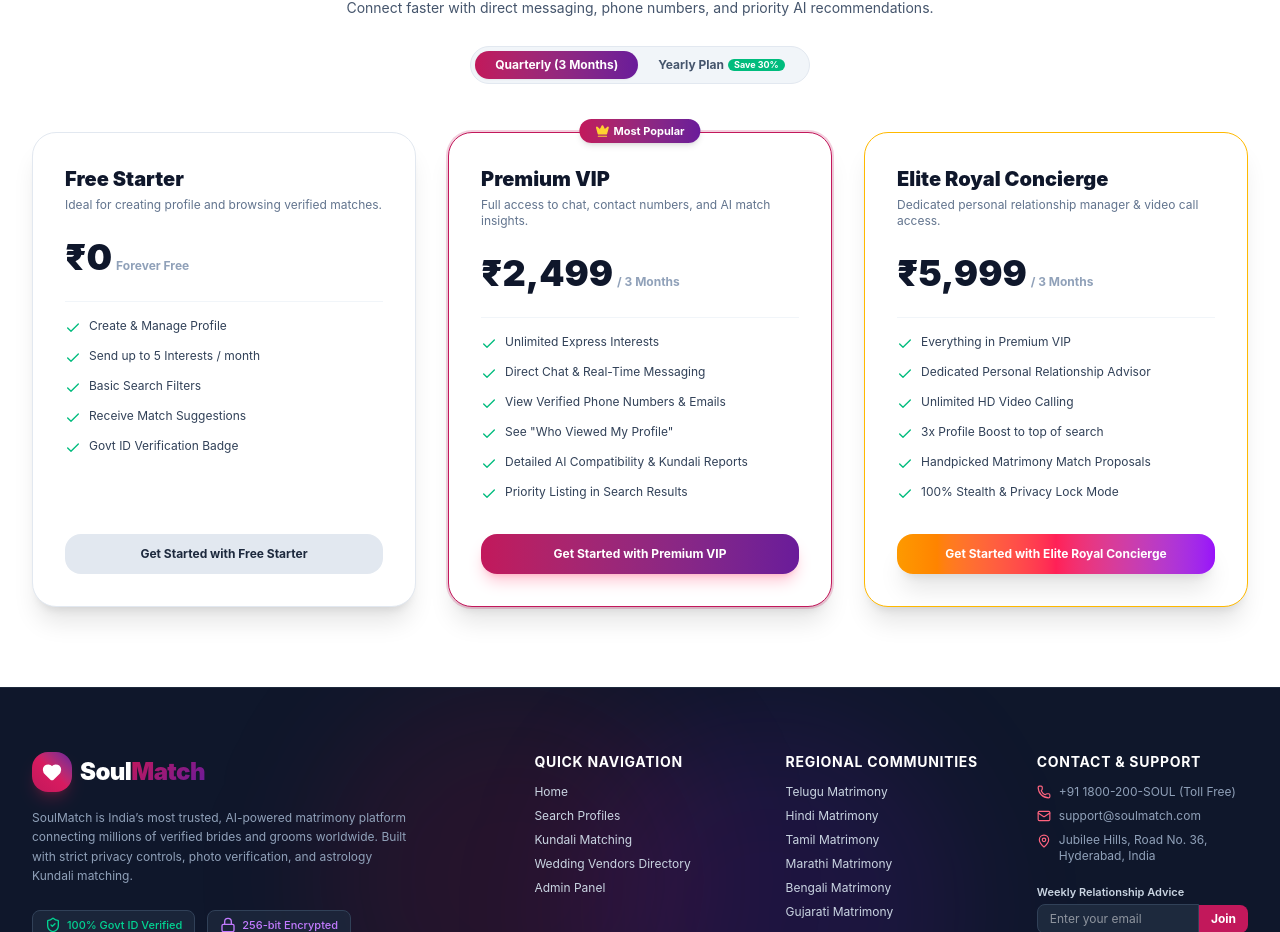
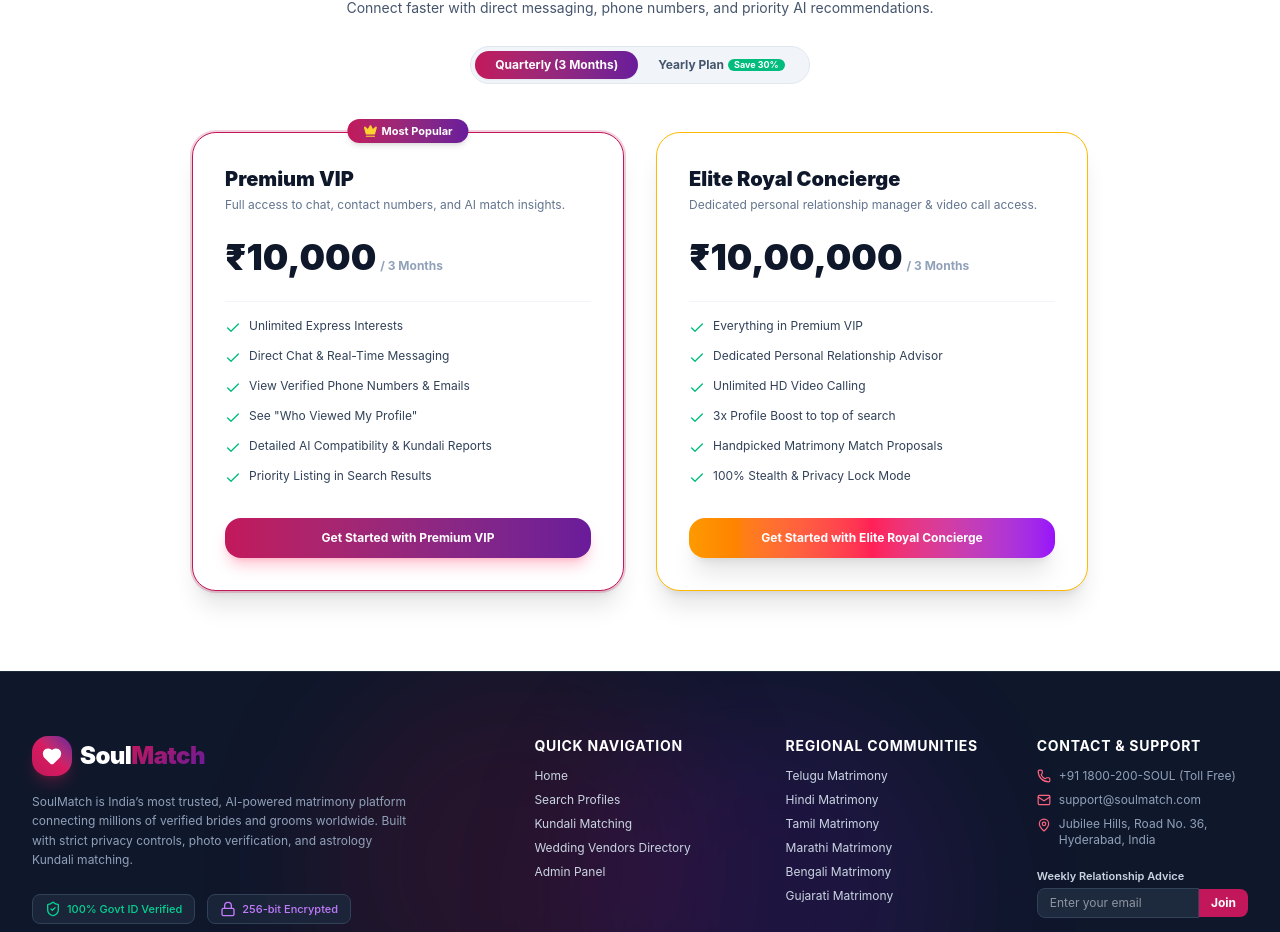
Before and after one commit to Harshavardhanyedla/matrimony, a React (Vite) app: page / in a window 1280 px wide. Shown: the part 3439-4371 px from the top of the page. Built offline with nearby package versions, Linux system fonts and the light colour scheme.

Commit message:
Remove free trial and update Premium VIP to 10,000 and Elite to 10,00,000

```diff
--- a/src/App.tsx
+++ b/src/App.tsx
@@ -50,7 +50,7 @@
   const [isCheckoutOpen, setIsCheckoutOpen] = useState(false);
   const [checkoutPlan, setCheckoutPlan] = useState<{ name: string; price: string }>({
     name: 'Premium VIP',
-    price: '₹2,499'
+    price: '₹10,000'
   });
   const [showNotificationsDrawer, setShowNotificationsDrawer] = useState(false);
 
@@ -143,7 +143,7 @@
         onOpenAuth={handleOpenAuth}
         onOpenNotifications={() => setShowNotificationsDrawer(true)}
         onOpenCheckout={() => {
-          setCheckoutPlan({ name: 'Premium VIP', price: '₹2,499' });
+          setCheckoutPlan({ name: 'Premium VIP', price: '₹10,000' });
           setIsCheckoutOpen(true);
         }}
       />
@@ -204,7 +204,7 @@
             onStartChat={handleStartChat}
             onSendInterest={handleSendInterest}
             onOpenCheckout={() => {
-              setCheckoutPlan({ name: 'Premium VIP', price: '₹2,499' });
+              setCheckoutPlan({ name: 'Premium VIP', price: '₹10,000' });
               setIsCheckoutOpen(true);
             }}
           />
--- a/src/components/home/MembershipPlans.tsx
+++ b/src/components/home/MembershipPlans.tsx
@@ -10,25 +10,9 @@
 
   const plans = [
     {
-      name: 'Free Starter',
-      badge: 'Basic',
-      price: '₹0',
-      period: 'Forever Free',
-      description: 'Ideal for creating profile and browsing verified matches.',
-      color: 'border-slate-200 dark:border-slate-800',
-      buttonBg: 'bg-slate-200 dark:bg-slate-800 text-slate-800 dark:text-white',
-      features: [
-        'Create & Manage Profile',
-        'Send up to 5 Interests / month',
-        'Basic Search Filters',
-        'Receive Match Suggestions',
-        'Govt ID Verification Badge'
-      ]
-    },
-    {
       name: 'Premium VIP',
       badge: 'Most Popular',
-      price: billingCycle === 'Quarterly' ? '₹2,499' : '₹6,999',
+      price: billingCycle === 'Quarterly' ? '₹10,000' : '₹25,000',
       period: billingCycle === 'Quarterly' ? '/ 3 Months' : '/ 1 Year',
       description: 'Full access to chat, contact numbers, and AI match insights.',
       color: 'border-[#C2185B] ring-2 ring-[#C2185B]/20',
@@ -46,7 +30,7 @@
     {
       name: 'Elite Royal Concierge',
       badge: 'VIP Platinum',
-      price: billingCycle === 'Quarterly' ? '₹5,999' : '₹14,999',
+      price: billingCycle === 'Quarterly' ? '₹10,00,000' : '₹25,00,000',
       period: billingCycle === 'Quarterly' ? '/ 3 Months' : '/ 1 Year',
       description: 'Dedicated personal relationship manager & video call access.',
       color: 'border-amber-400 dark:border-amber-600',
@@ -105,7 +89,7 @@
         </div>
 
         {/* Plans Grid */}
-        <div className="grid grid-cols-1 md:grid-cols-3 gap-8">
+        <div className="grid grid-cols-1 md:grid-cols-2 max-w-4xl mx-auto gap-8">
           {plans.map((plan, i) => (
             <div
               key={i}
```
